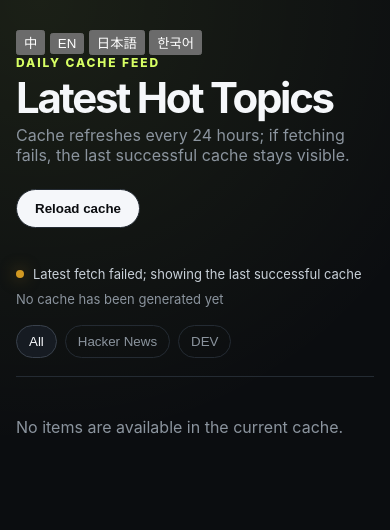
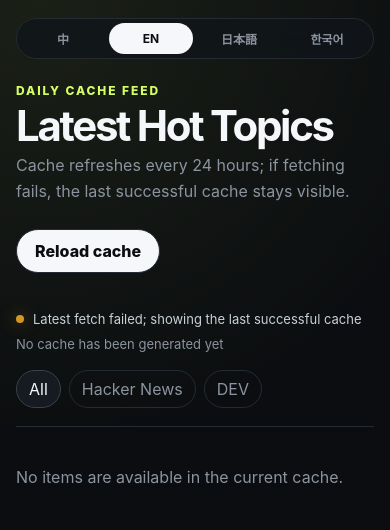
Before and after one commit to amsasw/new-for, a website: page index.html in a window 390 px wide. Drawn offline with Linux system fonts and the light colour scheme.

Commit message:
Style multilingual selector

```diff
--- a/styles.css
+++ b/styles.css
@@ -18,26 +18,82 @@
   color: var(--text);
   font-family: Inter, ui-sans-serif, system-ui, -apple-system, BlinkMacSystemFont, "Segoe UI", sans-serif;
 }
+button, input, select { font: inherit; }
 a { color: inherit; }
-.shell { width: min(1000px, calc(100% - 32px)); margin: 0 auto; padding: 56px 0 80px; }
+.shell { width: min(1000px, calc(100% - 32px)); margin: 0 auto; padding: 34px 0 80px; }
+
+.topbar {
+  display: flex;
+  justify-content: flex-end;
+  margin-bottom: 28px;
+}
+.language-switcher {
+  display: inline-flex;
+  gap: 4px;
+  padding: 4px;
+  border: 1px solid var(--line);
+  border-radius: 999px;
+  background: rgba(17,21,26,.86);
+  backdrop-filter: blur(12px);
+}
+.lang-btn {
+  border: 0;
+  border-radius: 999px;
+  background: transparent;
+  color: var(--muted);
+  padding: 7px 11px;
+  cursor: pointer;
+  font-size: 12px;
+  font-weight: 700;
+  transition: background .18s ease, color .18s ease;
+}
+.lang-btn:hover { color: var(--text); }
+.lang-btn.active {
+  background: var(--text);
+  color: var(--bg);
+}
+
 .hero { display: flex; align-items: end; justify-content: space-between; gap: 24px; margin-bottom: 26px; }
 .eyebrow { color: var(--accent); font-size: 12px; font-weight: 800; letter-spacing: .16em; }
 h1 { margin: 8px 0 8px; font-size: clamp(42px, 8vw, 86px); line-height: .94; letter-spacing: -.055em; }
-.hero p { margin: 0; color: var(--muted); }
+.hero p { margin: 0; color: var(--muted); max-width: 720px; line-height: 1.6; }
 .refresh {
-  border: 1px solid var(--line); border-radius: 999px; background: var(--text); color: #0b0d10;
-  padding: 11px 18px; font-weight: 800; cursor: pointer; white-space: nowrap;
+  border: 1px solid var(--line);
+  border-radius: 999px;
+  background: var(--text);
+  color: #0b0d10;
+  padding: 11px 18px;
+  font-weight: 800;
+  cursor: pointer;
+  white-space: nowrap;
 }
 .refresh:disabled { opacity: .55; cursor: wait; }
+
 .statusbar { display: flex; flex-wrap: wrap; align-items: center; gap: 9px; color: #c9d1d9; font-size: 13px; padding: 12px 0 18px; }
 .dot { width: 8px; height: 8px; border-radius: 50%; background: #3fb950; box-shadow: 0 0 16px rgba(63,185,80,.5); }
 .dot.stale { background: #d29922; box-shadow: 0 0 16px rgba(210,153,34,.5); }
 .muted { color: var(--muted); }
+
 .toolbar { display: flex; gap: 8px; flex-wrap: wrap; margin-bottom: 18px; }
-.chip { border: 1px solid var(--line); border-radius: 999px; background: transparent; color: var(--muted); padding: 8px 12px; cursor: pointer; }
+.chip {
+  border: 1px solid var(--line);
+  border-radius: 999px;
+  background: transparent;
+  color: var(--muted);
+  padding: 8px 12px;
+  cursor: pointer;
+}
 .chip.active { background: var(--panel2); color: var(--text); border-color: #39414c; }
+
 .feed { border-top: 1px solid var(--line); }
-.card { position: relative; display: grid; grid-template-columns: 46px minmax(0,1fr) 150px; gap: 18px; padding: 24px 0; border-bottom: 1px solid var(--line); }
+.card {
+  position: relative;
+  display: grid;
+  grid-template-columns: 46px minmax(0,1fr) 150px;
+  gap: 18px;
+  padding: 24px 0;
+  border-bottom: 1px solid var(--line);
+}
 .rank { font-variant-numeric: tabular-nums; color: #56606d; font-weight: 900; font-size: 14px; padding-top: 4px; }
 .meta { display: flex; gap: 10px; flex-wrap: wrap; color: var(--muted); font-size: 12px; }
 .source { color: var(--accent); font-weight: 800; }
@@ -50,8 +106,18 @@
 .actions a:hover { color: var(--accent); }
 .thumb { width: 150px; height: 94px; object-fit: cover; border-radius: 12px; background: var(--panel2); border: 1px solid var(--line); }
 .empty { padding: 40px 0; color: var(--muted); }
+
 @media (max-width: 720px) {
-  .shell { padding-top: 30px; }
+  .shell { padding-top: 18px; }
+  .topbar { margin-bottom: 24px; }
+  .language-switcher {
+    width: 100%;
+    justify-content: space-between;
+  }
+  .lang-btn {
+    flex: 1;
+    padding-inline: 7px;
+  }
   .hero { align-items: flex-start; flex-direction: column; }
   .card { grid-template-columns: 32px minmax(0,1fr); }
   .thumb { display: none; }
```
